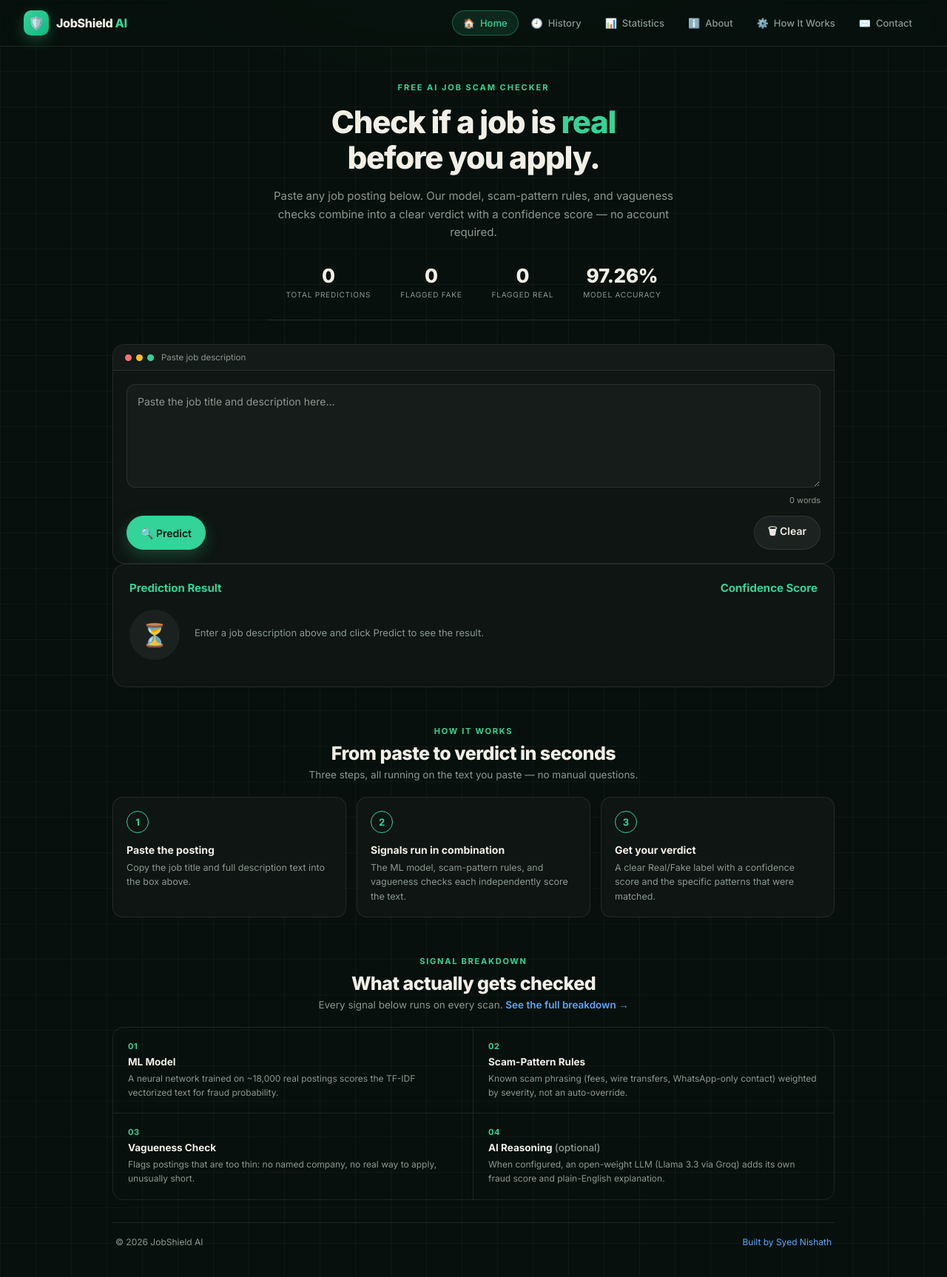
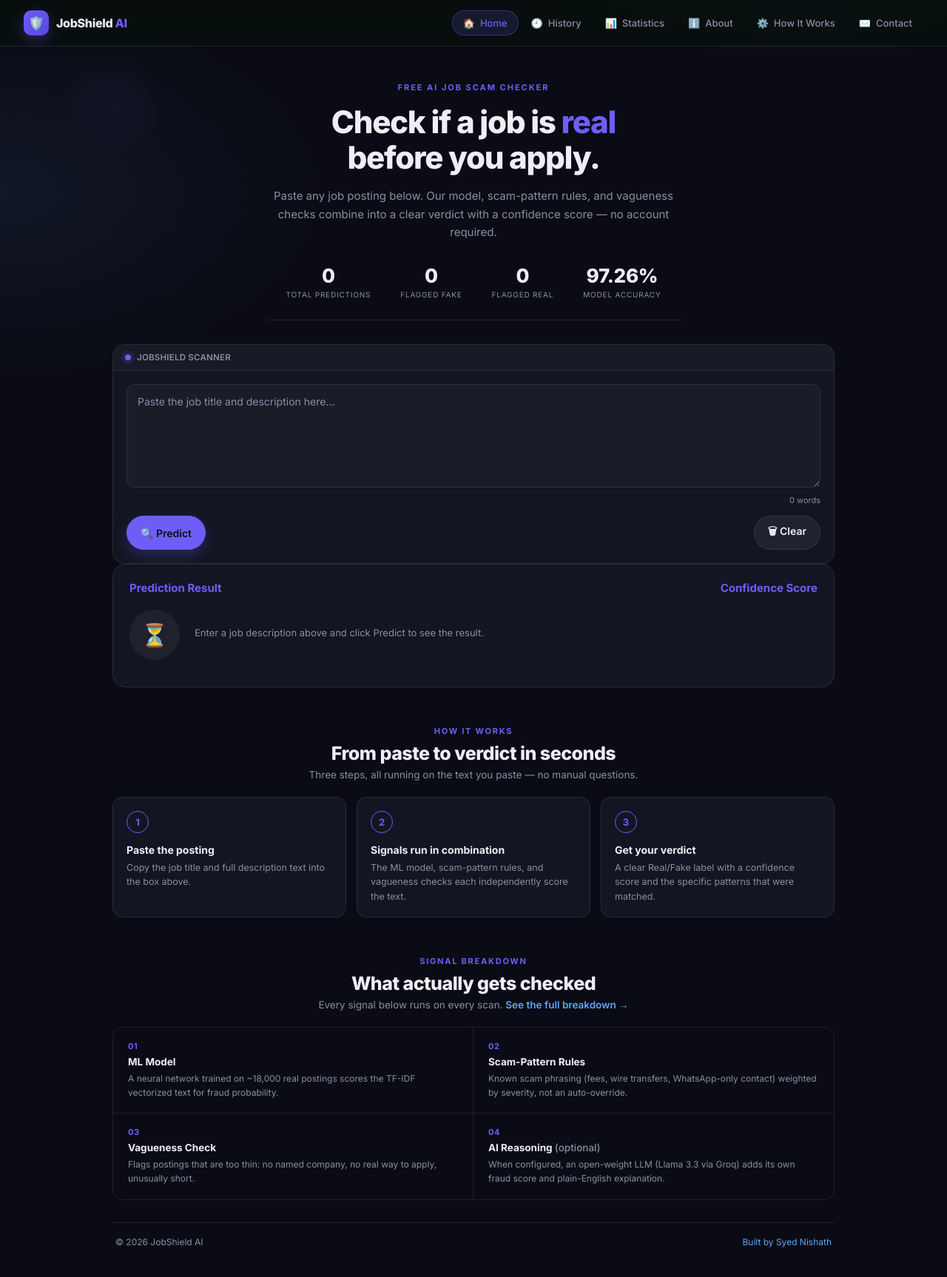
Before and after one commit to mdaqeel452learning-design/fake-job-detection, a Flask app: page / in a window 1280 px wide. Shown: the whole page at 74% size. Run offline with Flask 3, Linux system fonts and the light colour scheme; data that the repository does not hold is empty; parts of the project's set-up code (start-up, migrations or seed data) failed here and were passed over; some libraries are stand-ins or nearby versions.

Commit message:
Differentiate color palette from reference site
The near-black + emerald-green combo read as a direct copy of
jobscamscore.com's specific brand colors. Swapped to a cooler
indigo/violet accent (#6d5ef8) on a deep indigo-black background,
replaced the flat grid-line pattern with soft radial glows, and
swapped the traffic-light-dots tool card header (also visually
borrowed) for a single pulsing status dot + label.

```diff
--- a/static/style.css
+++ b/static/style.css
@@ -1,17 +1,17 @@
 :root {
-  --bg: #07100c;
-  --text: #f1efe6;
-  --card: #0e1512;
-  --card2: #0b110e;
-  --muted: #8b9891;
-  --accent: #34d399;
-  --accent-dark: #10b981;
-  --accent-soft: rgba(52,211,153,0.12);
+  --bg: #0a0b14;
+  --text: #eeeef5;
+  --card: #131522;
+  --card2: #10111c;
+  --muted: #8b8ea3;
+  --accent: #6d5ef8;
+  --accent-dark: #5646e0;
+  --accent-soft: rgba(109,94,248,0.15);
   --blue: #3b82f6;
   --blue2: #60a5fa;
   --red: #ef4444;
-  --green: #34d399;
-  --purple: #a78bfa;
+  --green: #22c55e;
+  --purple: #c084fc;
   --pink: #f472b6;
   --border: rgba(255,255,255,0.09);
   --shadow: 0 10px 30px rgba(0,0,0,0.35);
@@ -27,7 +27,7 @@ html { scroll-behavior: smooth; }
   width: 0%;
   height: 3px;
   background: linear-gradient(90deg, var(--accent), var(--accent-dark));
-  box-shadow: 0 0 10px rgba(52,211,153,0.6);
+  box-shadow: 0 0 10px rgba(109,94,248,0.6);
   z-index: 1100;
   opacity: 0;
   pointer-events: none;
@@ -38,9 +38,9 @@ html { scroll-behavior: smooth; }
 body {
   margin: 0;
   background:
-    linear-gradient(rgba(255,255,255,0.035) 1px, transparent 1px) 0 0/48px 48px,
-    linear-gradient(90deg, rgba(255,255,255,0.035) 1px, transparent 1px) 0 0/48px 48px,
-    radial-gradient(900px 480px at 50% -10%, rgba(52,211,153,0.10), transparent 60%),
+    radial-gradient(120px 120px at 12% 8%, rgba(109,94,248,0.05), transparent 60%),
+    radial-gradient(1000px 520px at 85% -12%, rgba(109,94,248,0.14), transparent 55%),
+    radial-gradient(800px 460px at 0% 15%, rgba(96,165,250,0.08), transparent 55%),
     var(--bg);
   color: var(--text);
   font-family: "Inter", "Segoe UI", Arial, sans-serif;
@@ -55,8 +55,8 @@ a { text-decoration: none; color: inherit; }
 }
 @keyframes spin { to { transform: rotate(360deg); } }
 @keyframes pulseGlow {
-  0%, 100% { box-shadow: 0 0 0 0 rgba(52,211,153,0.35); }
-  50% { box-shadow: 0 0 0 8px rgba(52,211,153,0); }
+  0%, 100% { box-shadow: 0 0 0 0 rgba(109,94,248,0.35); }
+  50% { box-shadow: 0 0 0 8px rgba(109,94,248,0); }
 }
 @keyframes toastIn {
   from { opacity: 0; transform: translateY(-10px) translateX(0); }
@@ -89,7 +89,7 @@ a { text-decoration: none; color: inherit; }
   width: 14px;
   height: 14px;
   border: 2px solid rgba(4,20,13,0.35);
-  border-top-color: #04140d;
+  border-top-color: #0c0d16;
   border-radius: 50%;
   animation: spin 0.7s linear infinite;
   vertical-align: -2px;
@@ -163,7 +163,7 @@ a { text-decoration: none; color: inherit; }
   display: flex; align-items: center; justify-content: center;
   background: linear-gradient(135deg, var(--accent), var(--accent-dark));
   border-radius: 10px;
-  box-shadow: 0 6px 18px rgba(52,211,153,0.3);
+  box-shadow: 0 6px 18px rgba(109,94,248,0.3);
   flex-shrink: 0;
 }
 .brand h1 { margin: 0; font-size: 16px; font-weight: 800; letter-spacing: -0.02em; }
@@ -188,7 +188,7 @@ a { text-decoration: none; color: inherit; }
 .nav-link.active {
   background: var(--accent-soft);
   color: var(--accent);
-  border-color: rgba(52,211,153,0.35);
+  border-color: rgba(109,94,248,0.35);
 }
 
 .content {
@@ -305,17 +305,20 @@ a { text-decoration: none; color: inherit; }
 .tool-card-header {
   display: flex;
   align-items: center;
-  gap: 10px;
+  gap: 8px;
   padding: 10px 16px;
   border-bottom: 1px solid var(--border);
   background: rgba(255,255,255,0.02);
 }
-.tool-dots { display: flex; gap: 6px; }
-.tool-dots span { width: 9px; height: 9px; border-radius: 50%; display: block; }
-.tool-dots span:nth-child(1) { background: #f87171; }
-.tool-dots span:nth-child(2) { background: #fbbf24; }
-.tool-dots span:nth-child(3) { background: var(--accent); }
-.tool-card-title { font-size: 11.5px; color: var(--muted); }
+.tool-status-dot {
+  width: 8px; height: 8px;
+  border-radius: 50%;
+  background: var(--accent);
+  box-shadow: 0 0 0 0 rgba(109,94,248,0.5);
+  animation: pulseGlow 2s ease-in-out infinite;
+  flex-shrink: 0;
+}
+.tool-card-title { font-size: 11.5px; color: var(--muted); font-weight: 600; letter-spacing: 0.02em; }
 .tool-card-body { padding: 18px; }
 
 .top-row {
@@ -344,9 +347,9 @@ a { text-decoration: none; color: inherit; }
 .btn:active { transform: translateY(0); }
 .btn-primary {
   background: var(--accent);
-  color: #04140d;
+  color: #0c0d16;
   border-color: var(--accent);
-  box-shadow: 0 8px 20px rgba(52,211,153,0.25);
+  box-shadow: 0 8px 20px rgba(109,94,248,0.25);
 }
 .btn-primary:hover { background: var(--accent-dark); border-color: var(--accent-dark); }
 .btn-danger { background: rgba(239,68,68,0.12); color: #fca5a5; border-color: rgba(239,68,68,0.35); }
@@ -379,7 +382,7 @@ textarea.job-input::placeholder { color: var(--muted); }
 textarea.job-input:focus {
   outline: none;
   border-color: var(--accent);
-  box-shadow: 0 0 0 3px rgba(52,211,153,0.25);
+  box-shadow: 0 0 0 3px rgba(109,94,248,0.25);
 }
 
 .button-row { display: flex; justify-content: space-between; margin-top: 14px; }
@@ -409,7 +412,7 @@ textarea.job-input:focus {
   width: 44px; height: 44px;
   border-radius: 12px;
   display: flex; align-items: center; justify-content: center;
-  font-weight: 700; font-size: 18px; color: #04140d;
+  font-weight: 700; font-size: 18px; color: #0c0d16;
   flex-shrink: 0;
 }
 .stat-title { color: var(--muted); font-size: 12px; margin: 0; }
@@ -505,7 +508,7 @@ textarea.job-input:focus {
 .about-hero .icon {
   font-size: 36px; width: 72px; height: 72px;
   background: var(--accent-soft);
-  border: 1px solid rgba(52,211,153,0.35);
+  border: 1px solid rgba(109,94,248,0.35);
   border-radius: 16px; display: flex; align-items: center; justify-content: center; flex-shrink: 0;
 }
 .about-hero .text { flex: 1; min-width: 240px; }
@@ -514,13 +517,13 @@ textarea.job-input:focus {
 
 .three-col { display: grid; grid-template-columns: repeat(3, 1fr); gap: 12px; margin-bottom: 16px; }
 .col-title { display: flex; align-items: center; gap: 10px; margin-bottom: 12px; font-weight: 700; }
-.col-title .badge { width: 32px; height: 32px; border-radius: 8px; display: flex; align-items: center; justify-content: center; font-size: 16px; color: #04140d; }
+.col-title .badge { width: 32px; height: 32px; border-radius: 8px; display: flex; align-items: center; justify-content: center; font-size: 16px; color: #0c0d16; }
 .step-row { display: flex; gap: 10px; margin-bottom: 10px; }
 .step-num { width: 22px; height: 22px; border-radius: 6px; background: var(--purple); display: flex; align-items: center; justify-content: center; font-size: 10px; font-weight: 700; flex-shrink: 0; color: #1a1030; }
 .step-row .step-title { font-size: 12px; font-weight: 700; margin: 0; }
 .step-row .step-desc { font-size: 11px; color: var(--muted); margin: 2px 0 0; }
 .feature-row, .benefit-row { display: flex; gap: 10px; align-items: flex-start; margin-bottom: 8px; font-size: 12px; }
-.check { width: 18px; height: 18px; border-radius: 4px; background: var(--green); display: flex; align-items: center; justify-content: center; font-size: 10px; flex-shrink: 0; margin-top: 1px; color: #04140d; }
+.check { width: 18px; height: 18px; border-radius: 4px; background: var(--green); display: flex; align-items: center; justify-content: center; font-size: 10px; flex-shrink: 0; margin-top: 1px; color: #0c0d16; }
 .check.pink { background: var(--pink); color: #3a0a22; }
 
 .metrics-note { font-size: 12px; color: var(--muted); margin-top: 6px; }
@@ -535,7 +538,7 @@ textarea.job-input:focus {
   width: 64px; height: 64px; border-radius: 50%;
   background: linear-gradient(135deg, var(--accent), var(--accent-dark));
   display: flex; align-items: center; justify-content: center;
-  font-size: 24px; font-weight: 800; color: #04140d; flex-shrink: 0;
+  font-size: 24px; font-weight: 800; color: #0c0d16; flex-shrink: 0;
 }
 .contact-info h4 { margin: 0 0 4px; font-size: 16px; font-weight: 700; }
 .contact-info a { color: var(--accent); font-weight: 600; }
--- a/templates/index.html
+++ b/templates/index.html
@@ -17,8 +17,8 @@
 
 <div class="tool-card">
   <div class="tool-card-header">
-    <div class="tool-dots"><span></span><span></span><span></span></div>
-    <div class="tool-card-title">Paste job description</div>
+    <div class="tool-status-dot"></div>
+    <div class="tool-card-title">JOBSHIELD SCANNER</div>
   </div>
   <div class="tool-card-body">
     <textarea id="jobInput" class="job-input" placeholder="Paste the job title and description here..."></textarea>
```
